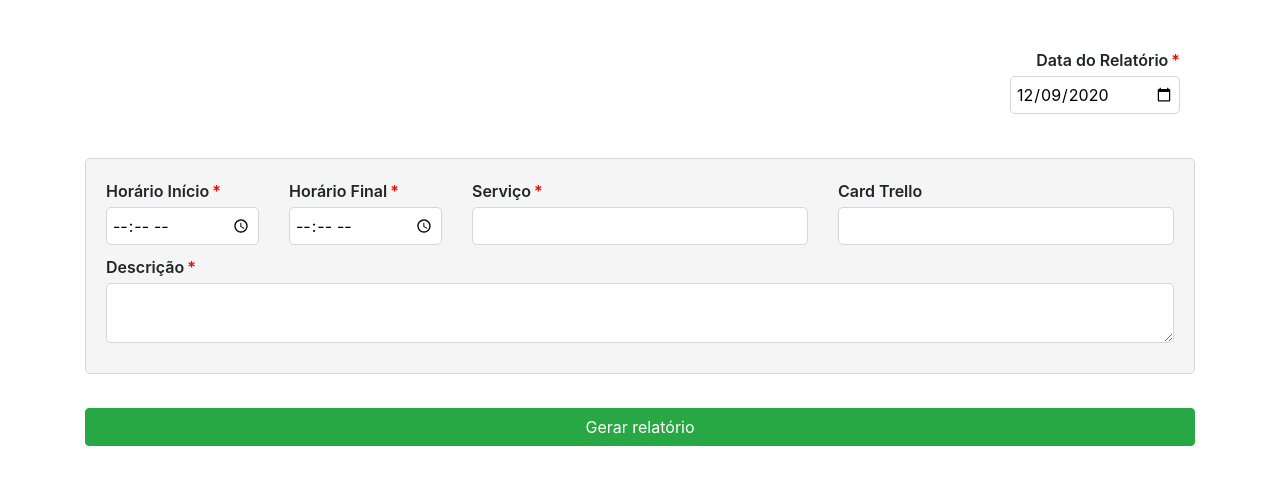
After one commit to JulimarJunior/workreport, a PHP site: page /report.php in a window 1280 px wide. The commit adds this page. Shown: the top 493 px of the page. Run offline with PHP 8.4, Linux system fonts and the light colour scheme.

Commit message:
Add files via upload

```diff
--- a/css/style.css
+++ b/css/style.css
@@ -95,12 +95,12 @@ textarea.form-item {
 
 .btn-item.btn-remove {
 	background-color: #bd2f2f;
-	right: 50px;
+	right: 100px;
 }
 
 .btn-item.btn-pause {
 	background-color: #e3910e;
-	right: 100px;
+	right: 50px;
 }
 
 .card-group:hover .btn-item {
@@ -108,7 +108,18 @@ textarea.form-item {
 }
 
 .card-pause .btn-item.btn-remove {
+	right: 50px;
+}
+
+.card-pause .btn-more {
 	right: 0;
+}
+
+.order-card {
+	width: 1px;
+	height: 1px;
+	position: absolute;
+	opacity: 0;
 }
 
 /*.card-group:hover {
--- a/js/scripts.js
+++ b/js/scripts.js
@@ -1,8 +1,7 @@
-var pauseCard = '<div class="card-group card-pause row"><button class="btn-remove btn-item" type="button" onclick="removePause()">+</button><p>Intervalo</p></div>';
+var pauseCard = '<div class="card-group card-pause row"><button class="btn-remove btn-item" type="button" onclick="removePause()">+</button><button class="btn-more btn-item" type="button" onclick="addCard(999)">+</button><p>Intervalo</p></div>';
 var pauseMax = 1;
 var pauseCurrent = 0;
 var pausePosCard = null;
-var orderCards = [0,0];
 var lastCard = 1;
 
 function addPause(id) {
@@ -10,7 +9,6 @@ function addPause(id) {
 		$('.card-'+id).after(pauseCard);
 		pauseCurrent ++;
 		pausePosCard = id;
-		addCard(id,true);
 	} else {
 		alert("Apenas um intervalo é permitido");
 	}
@@ -22,51 +20,97 @@ function removePause() {
 	pausePosCard = null;
 }
 
-function addCard(id,pos) {
+function addCard(id) {
+	if(id == 999) {
+		id = 'pause';
+	}
 	var codeCard = '<div class="card-group card-'+lastCard+' row">';
-		codeCard += '<button class="btn-more btn-item" type="button" onclick="addCard('+lastCard+',false)">+</button>';
+		codeCard += '<input type="number" class="order-card" value="'+lastCard+'" name="card['+lastCard+'][order]">'
+		codeCard += '<button class="btn-more btn-item" type="button" onclick="addCard('+lastCard+')">+</button>';
 		codeCard += '<button class="btn-remove btn-item" type="button" onclick="removeCard('+lastCard+')">+</button>';
 		codeCard += '<button class="btn-pause btn-item" type="button" onclick="addPause('+lastCard+')">+</button>';
 		codeCard +=	'<div class="col-md-2">';
 		codeCard += 	'<div class="form-group">';
 		codeCard += 		'<label for="" class="required">Horário Início</label>';
-		codeCard += 		'<input type="time" class="form-item">';
+		codeCard += 		'<input type="time" name="card['+lastCard+'][start]" class="form-item">';
 		codeCard += 	'</div>';
 		codeCard += '</div>';
 		codeCard +=	'<div class="col-md-2">';
 		codeCard += 	'<div class="form-group">';
 		codeCard += 		'<label for="" class="required">Horário Final</label>';
-		codeCard += 		'<input type="time" class="form-item">';
+		codeCard += 		'<input type="time" name="card['+lastCard+'][end]" class="form-item">';
 		codeCard += 	'</div>';
 		codeCard += '</div>';
 		codeCard +=	'<div class="col-md-4">';
 		codeCard += 	'<div class="form-group">';
 		codeCard += 		'<label for="" class="required">Serviço</label>';
-		codeCard += 		'<input type="text" class="form-item">';
+		codeCard += 		'<input type="text" name="card['+lastCard+'][service]" class="form-item">';
 		codeCard += 	'</div>';
 		codeCard += '</div>';
 		codeCard +=	'<div class="col-md-4">';
 		codeCard += 	'<div class="form-group">';
-		codeCard += 		'<label for="" class="required">Card Trello</label>';
-		codeCard += 		'<input type="text" class="form-item">';
+		codeCard += 		'<label for="">Card Trello</label>';
+		codeCard += 		'<input type="text" name="card['+lastCard+'][card]" class="form-item">';
 		codeCard += 	'</div>';
 		codeCard += '</div>';
 		codeCard += '<div class="col-md-12">';
 		codeCard += 	'<div class="form-group">';
-		codeCard += 		'<label for="">Observações</label>';
-		codeCard += 		'<textarea class="form-item"></textarea>';
+		codeCard += 		'<label for="" class="required">Descrição</label>';
+		codeCard += 		'<textarea name="card['+lastCard+'][description]" class="form-item"></textarea>';
 		codeCard += 	'</div>';
 		codeCard += '</div>';
 		codeCard += '</div>';
 
-	if(pos == false) {
-		$('.card-'+id).after(codeCard);
-	} else {
-		$('.card-pause').after(codeCard);
-	}
+	$('.card-'+id).after(codeCard);
 	lastCard++;
 }
 
-function showOrder() {
-	console.log(orderCards);
+function removeCard(id) {
+	if(id != 0) {
+		$('.card-'+id).remove();
+	}
 }
+
+$('#generate').validate({
+    rules: {
+    },
+    messages: {
+    },
+    submitHandler: function(form) {
+      var dados = $(form).serialize();
+      $('#form-sugestao button').text("Enviando...");
+      $('#form-sugestao button').attr("disabled", true);
+
+      $.ajax({
+        type: 'POST',
+        url: document.location.origin + '/relatorios/php/generate.php',
+        data: dados+'&pause='+pausePosCard,
+        success: function(response) {
+        	$('#generate').hide();
+        	$('#report .content').html(response);
+        	$('#report').show();
+        }
+      })
+    }
+});
+
+function saveReport() {
+	var date_report = $('#report .content .date_report').text();
+	var dados = $('#report .content .report').html();
+		dados = dados.replace('&','nArray');
+		dados = 'text='+dados+'&date='+date_report;
+	console.log(dados);
+	$.ajax({
+		type: 'POST',
+		url: document.location.origin + '/relatorios/php/save.php',
+		data: dados,
+		success: function(response) {
+		}
+	})
+}
+
+function editReport() {
+	$('#generate').show();
+    $('#report .content').html('');
+    $('#report').hide();
+}
--- a/php/footer.php
+++ b/php/footer.php
@@ -1,7 +1,6 @@
      <!-- Scripts -->
      <script type="text/javascript" src="js/jquery.js"></script>
     <script type="text/javascript" src="js/bootstrap.js"></script>
-    <script type="text/javascript" src="js/popper.js"></script>
     <script type="text/javascript" src="js/mask.js"></script>
     <script type="text/javascript" src="js/validate.js"></script>
     <script type="text/javascript" src="js/scripts.js"></script>
--- /dev/null
+++ b/report.php
@@ -0,0 +1,66 @@
+<?php require_once('php/header.php'); ?>
+
+<?php
+	$today = date('Y-m-d');
+?>
+
+	<div class="container pt-5 pb-5">
+		<div id="report" style="display: none">
+			<div class="content"></div>
+			<button class="w-100 btn-success btn mt-4" onclick="saveReport()">Salvar relatório</button>
+			<button class="w-100 btn-danger btn mt-2" onclick="editReport()">Editar relatório</button>
+		</div>
+		<form id="generate">
+			<div class="row">
+				<div class="col-md-2 mb-4 pr-0 offset-md-10 text-right">
+					<div class="form-group">
+						<label for="" class="required">Data do Relatório</label>
+						<input type="date" class="form-item" name="date" value="<?= $today ?>">
+					</div>
+				</div>
+			</div>
+			<div class="card-group card-0 row">
+				<input type="number" class="order-card" value="0" name="card[0][order]">
+				<button class="btn-more btn-item" type="button" onclick="addCard(0)">
+					+
+				</button>
+				<button class="btn-pause btn-item" type="button" onclick="addPause(0)">
+					+
+				</button>
+				<div class="col-md-2">
+					<div class="form-group">
+						<label for="" class="required">Horário Início</label>
+						<input type="time" name="card[0][start]" class="form-item">
+					</div>
+				</div>
+				<div class="col-md-2">
+					<div class="form-group">
+						<label for="" class="required">Horário Final</label>
+						<input type="time" name="card[0][end]" class="form-item">
+					</div>
+				</div>
+				<div class="col-md-4">
+					<div class="form-group">
+						<label for="" class="required">Serviço</label>
+						<input type="text" name="card[0][service]" class="form-item">
+					</div>
+				</div>
+				<div class="col-md-4">
+					<div class="form-group">
+						<label for="">Card Trello</label>
+						<input type="text" name="card[0][card]" class="form-item">
+					</div>
+				</div>
+				<div class="col-md-12">
+					<div class="form-group">
+						<label for="" class="required">Descrição</label>
+						<textarea name="card[0][description]"  class="form-item"></textarea>
+					</div>
+				</div>
+			</div>
+			<button class="w-100 btn-success btn mt-4">Gerar relatório</button>
+		</form>
+	</div>
+
+
+<?php require_once('php/footer.php'); ?>
```
Also changed, not shown: db_relatorios.sql (added, +96 -0 lines), php/connection.php (added, +34 -0 lines), php/generate.php (added, +54 -0 lines), php/save.php (added, +40 -0 lines).
